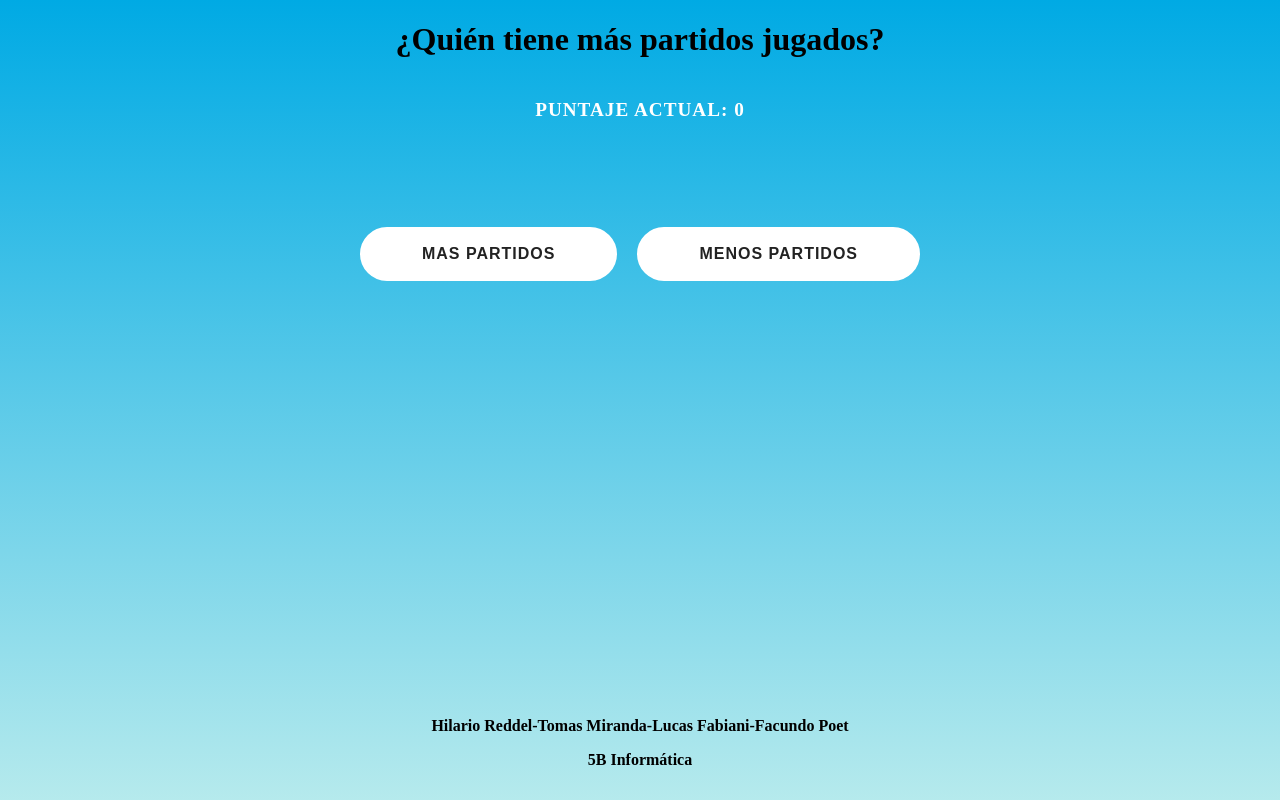
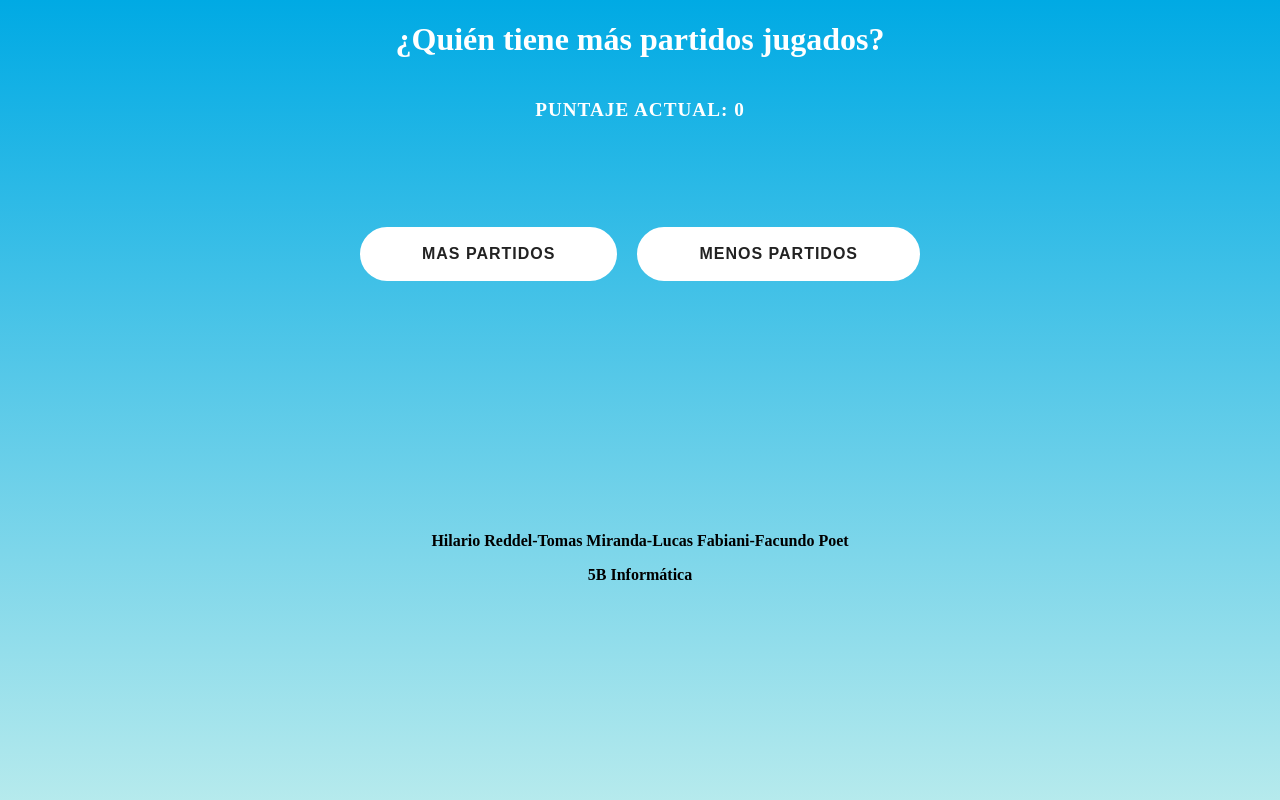
Before and after one commit to PioIX/2026_TPIN1_G17, a plain HTML site: page Frontend/game.html in a window 1280 px wide. Drawn offline with Linux system fonts and the light colour scheme.

Commit message:
arreglo otra cosa

```diff
--- a/Frontend/styles/styles.css
+++ b/Frontend/styles/styles.css
@@ -117,7 +117,7 @@ main {
 .pie-creditos {
     margin-top: auto;
     text-align: center;
-    padding: 15px;
+    padding: 200px;
     width: 100%;
     box-sizing: border-box;
     color: #000000;
@@ -202,3 +202,7 @@ main {
     gap: 20px;
     margin-bottom: 20px;
 }
+
+#pregunta {
+    color:white
+}
```
